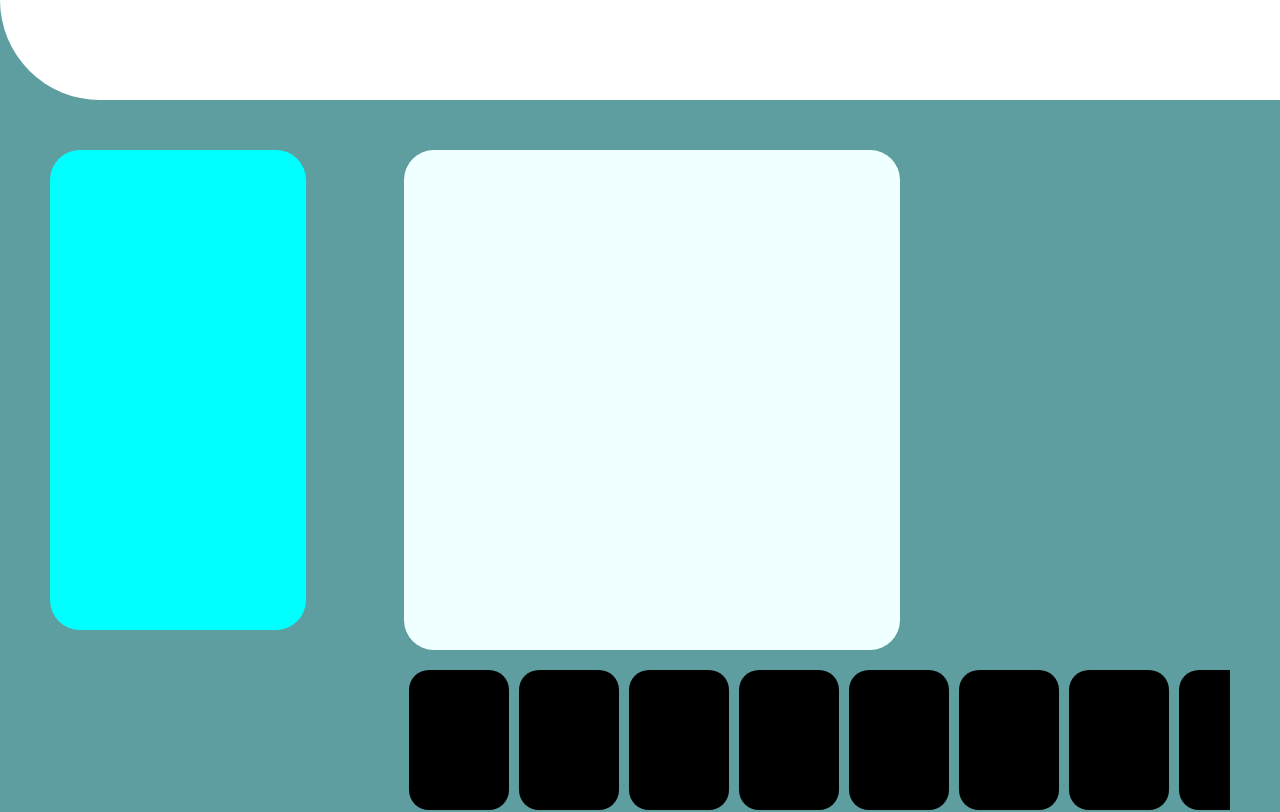
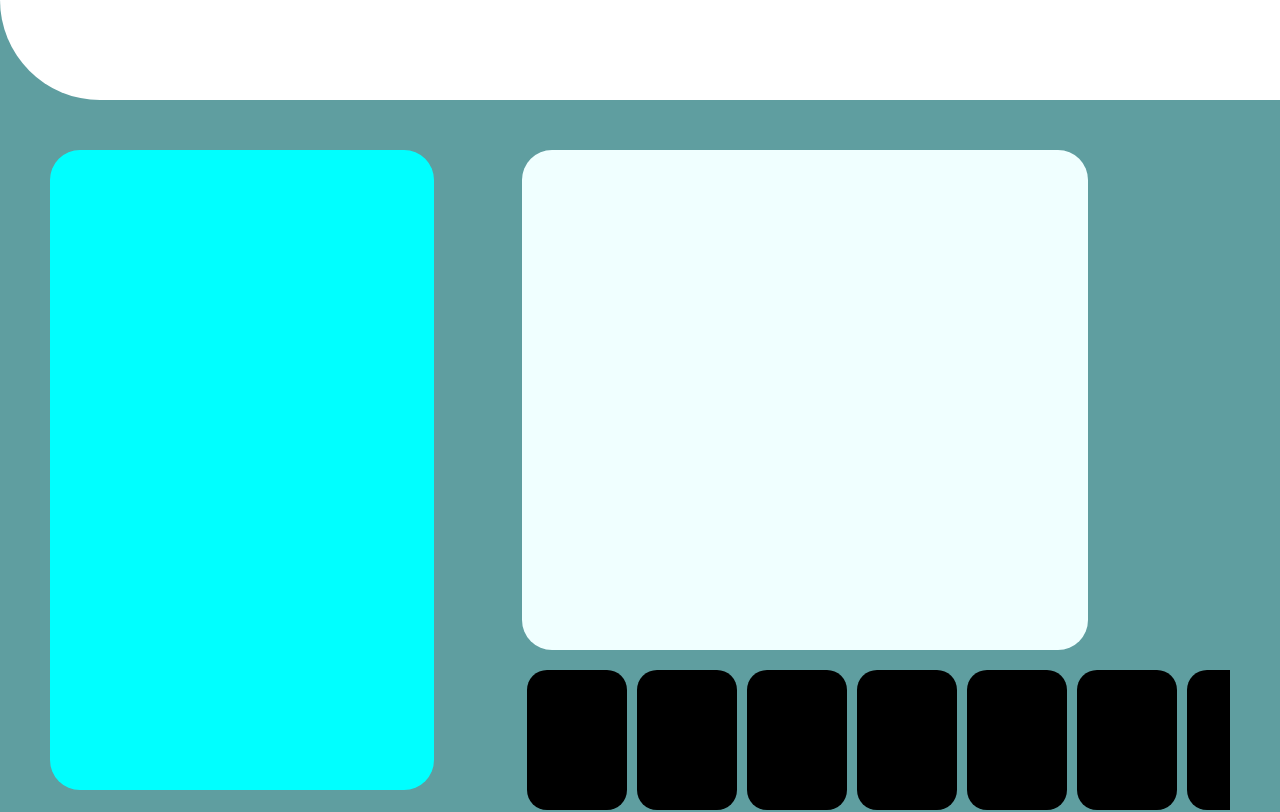
Before and after one commit to nahommb/Photo-Studio, a React (Vite) app: page /detail in a window 1280 px wide. Shown: the top 812 px of the page. Built offline with nearby package versions, Linux system fonts and the light colour scheme.

Commit message:
some changes

```diff
--- a/src/detail/detail-one.css
+++ b/src/detail/detail-one.css
@@ -8,23 +8,23 @@
 
 }
 .detail-one-item-1{
-  width:20%;
-  height: 30rem;
+  width:30%;
+  height: 40rem;
   background-color: aqua;
   position: fixed;
   border-radius: 30px;
-  z-index: 0;
+
 }
 .detail-one-item-2{
    /* height: 50rem; */
    /* background-color: blue; */
-   margin-left: 30%;
-   width: 70%;
+   margin-left: 40%;
+   width: 60%;
 }
 
 .photo-1{
     height: 500px;
-    width: 60%;
+    width: 80%;
     border-radius: 30px;
     background-color: azure;
     margin-bottom: 15px;
@@ -48,10 +48,7 @@
     width: 0px;
 }
 @media screen and (min-width:900px) {
-    .detail-one-item-2{
-        width: 70%;
-        margin-left: 30%;
-    }
+
 }
 @media screen and (max-width:600px) {
     .detail-one-item-1{
--- a/src/detail/detail.jsx
+++ b/src/detail/detail.jsx
@@ -8,6 +8,7 @@ function Detail(){
     return<section className="detail-container">
         <Header/>
         <DetailOne/>
+        <div style={{height:'50%'}}></div>
         <SixthBody/>
     </section>
 }
--- a/src/home/sixth/sixth-body.css
+++ b/src/home/sixth/sixth-body.css
@@ -6,10 +6,11 @@
     display: flex;
     padding: 70px 30px;
     justify-content: center;
+
 }
 .sixth-body{
     background-color: white;
-    z-index: 10;
+
 }
 .sixth-body .dv-one div{
     height: 200px;
```
